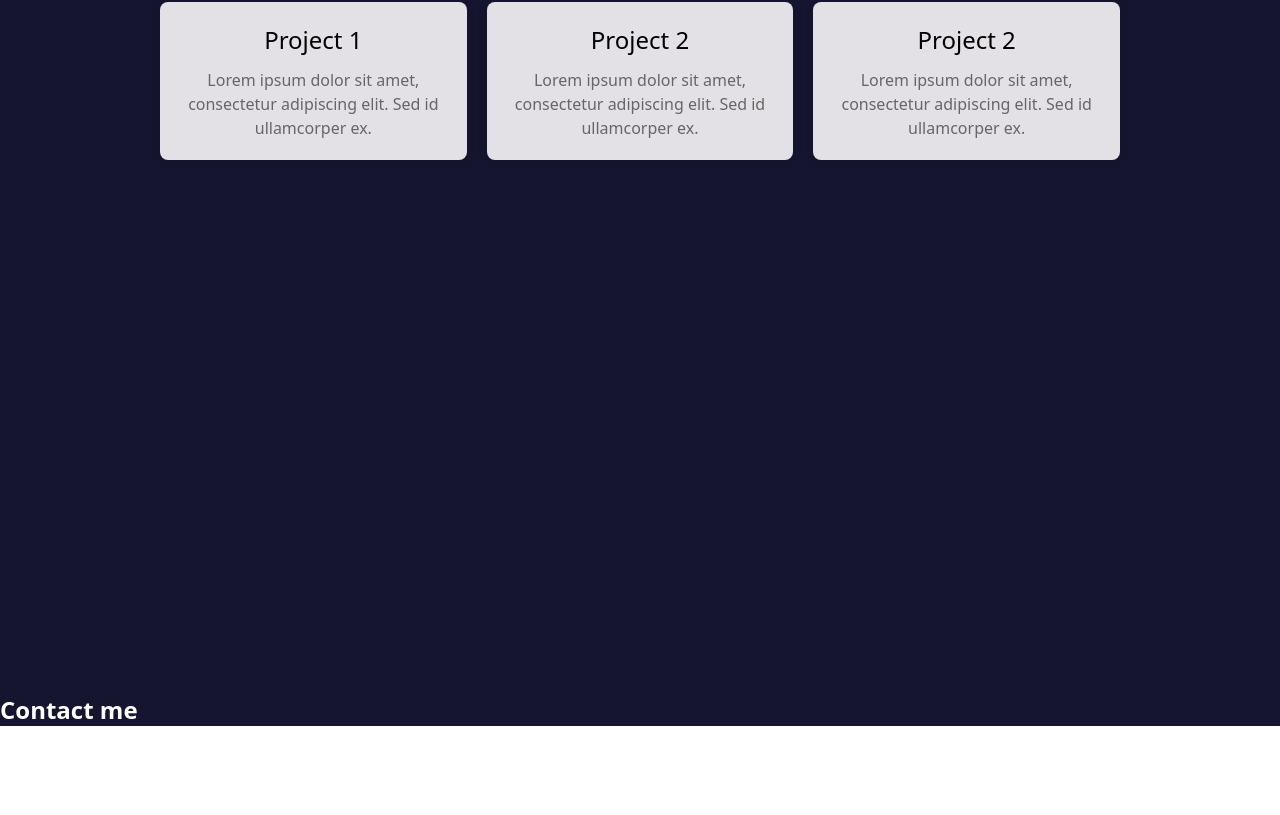
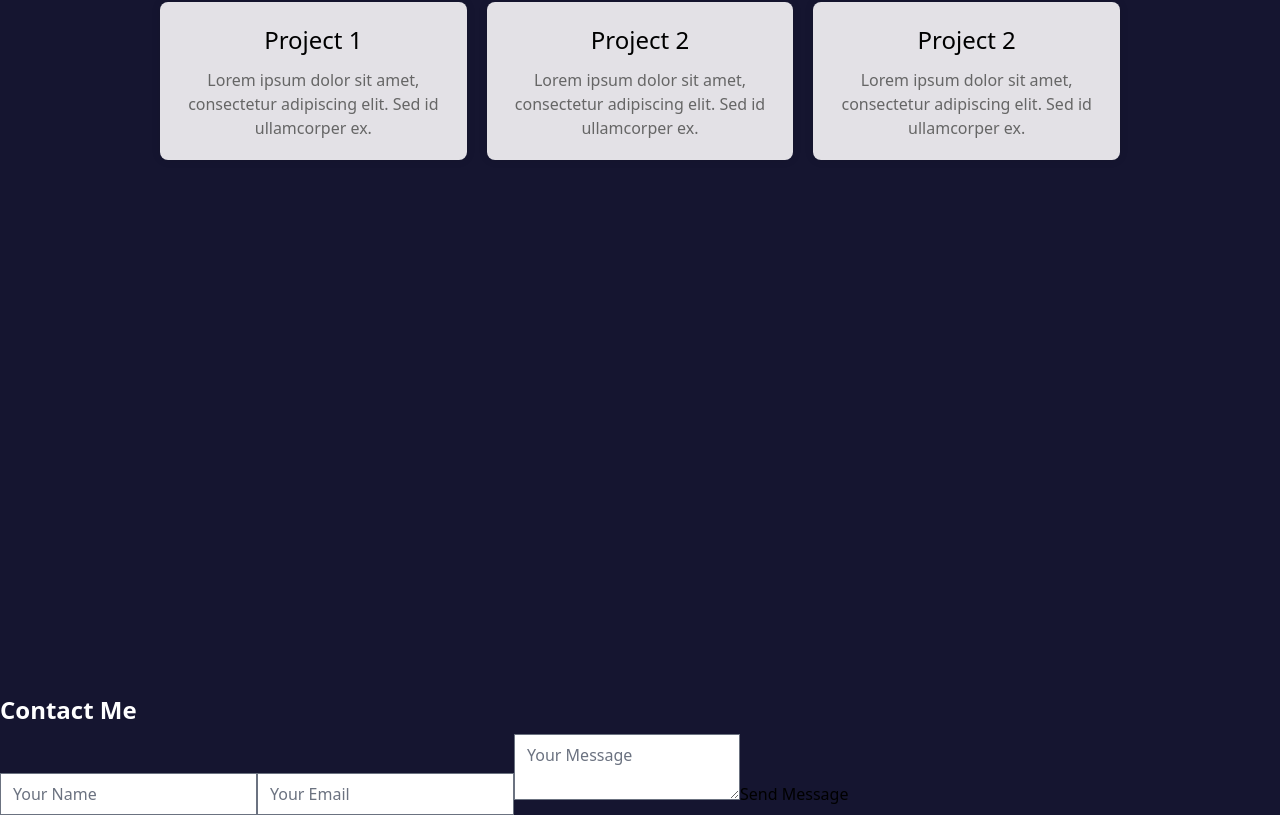
Before and after one commit to shaddybett/super-portfolio, a React (Create React App) app: page / in a window 1280 px wide. Shown: the part 1622-2437 px from the top of the page. Before the commit the page ends 2356 px from the top, so only its background shows below. Built offline with nearby package versions, Linux system fonts and the light colour scheme.

Commit message:
added a contact me section

```diff
--- a/src/components/Home.js
+++ b/src/components/Home.js
@@ -241,12 +241,20 @@
   );
 };
 
+
+
 const Contact = () => {
   return (
-    <div>
+    <div className="contact-section">
       <h5 className="text-2xl font-semibold text-white dark:text-white mb-2 mt-20">
-        Contact me
+        Contact Me
       </h5>
+      <div className="contact-form">
+        <input type="text" placeholder="Your Name" />
+        <input type="email" placeholder="Your Email" />
+        <textarea placeholder="Your Message"></textarea>
+        <button>Send Message</button>
+      </div>
     </div>
   );
 };
```
